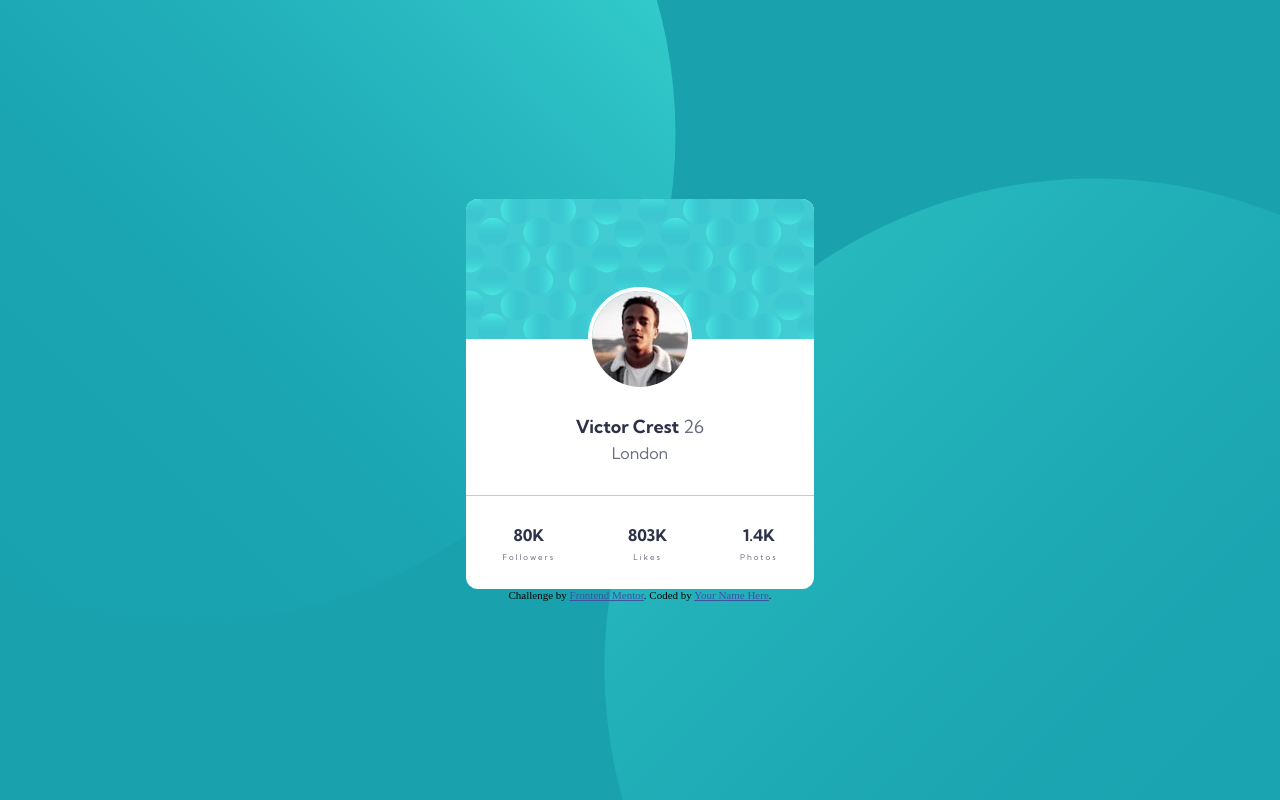
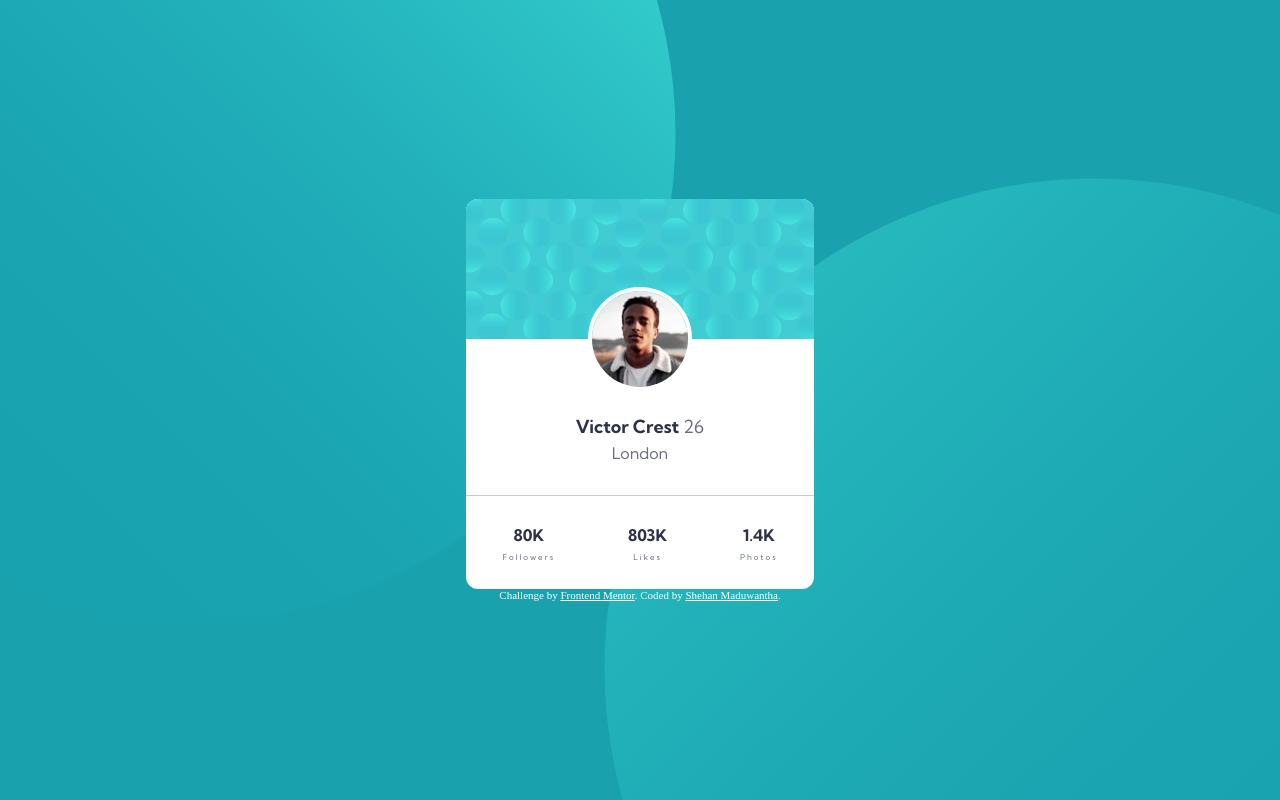
Before and after one commit to ShehanMaduwantha/Fronend-Mentor-Profile-Card-Component, a plain HTML site: page index.html in a window 1280 px wide. Drawn offline with Linux system fonts and the light colour scheme.

Commit message:
Fix attribution

```diff
--- a/index.html
+++ b/index.html
@@ -26,9 +26,10 @@
       .attribution {
         font-size: 11px;
         text-align: center;
+        color: white;
       }
       .attribution a {
-        color: hsl(228, 45%, 44%);
+        color: white;
       }
     </style>
   </head>
@@ -66,7 +67,7 @@
       Challenge by
       <a href="https://www.frontendmentor.io?ref=challenge" target="_blank"
         >Frontend Mentor</a
-      >. Coded by <a href="#">Your Name Here</a>.
+      >. Coded by <a href="#">Shehan Maduwantha</a>.
     </div>
   </body>
 </html>
```
